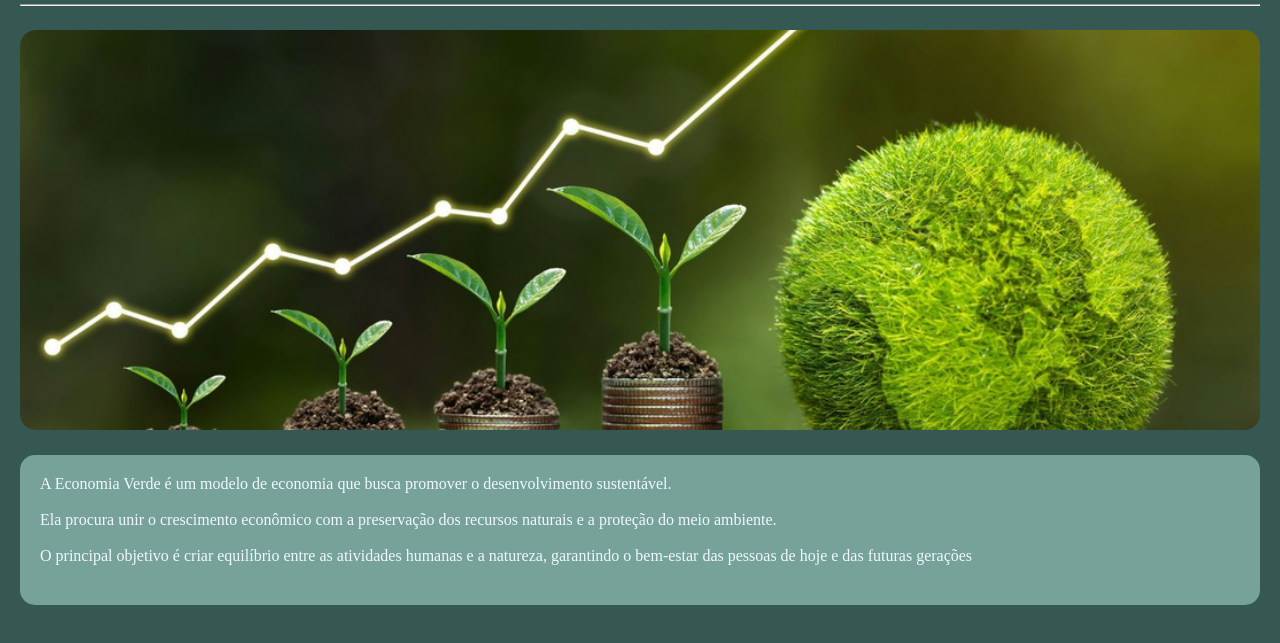
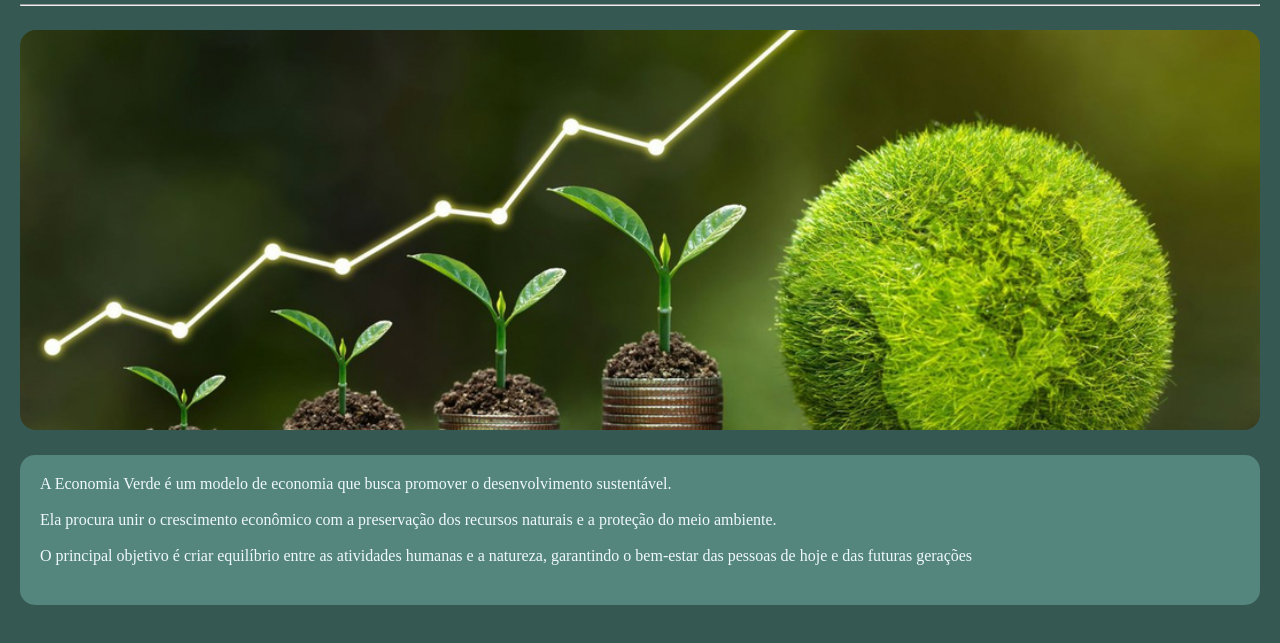
Before and after one commit to Sthefany-Oliveira/Economia-verde, a plain HTML site: page index.html in a window 1280 px wide. Shown: the part 101-744 px from the top of the page. Drawn offline with Linux system fonts and the light colour scheme.

Commit message:
alteração

```diff
--- a/CSS/economia.css
+++ b/CSS/economia.css
@@ -1,5 +1,5 @@
 .economia-introduçao{
-    background-color: #76a29a;
+    background-color: #54867e;
     color: aliceblue;
     width: 100%;
     height: 150px;
```
